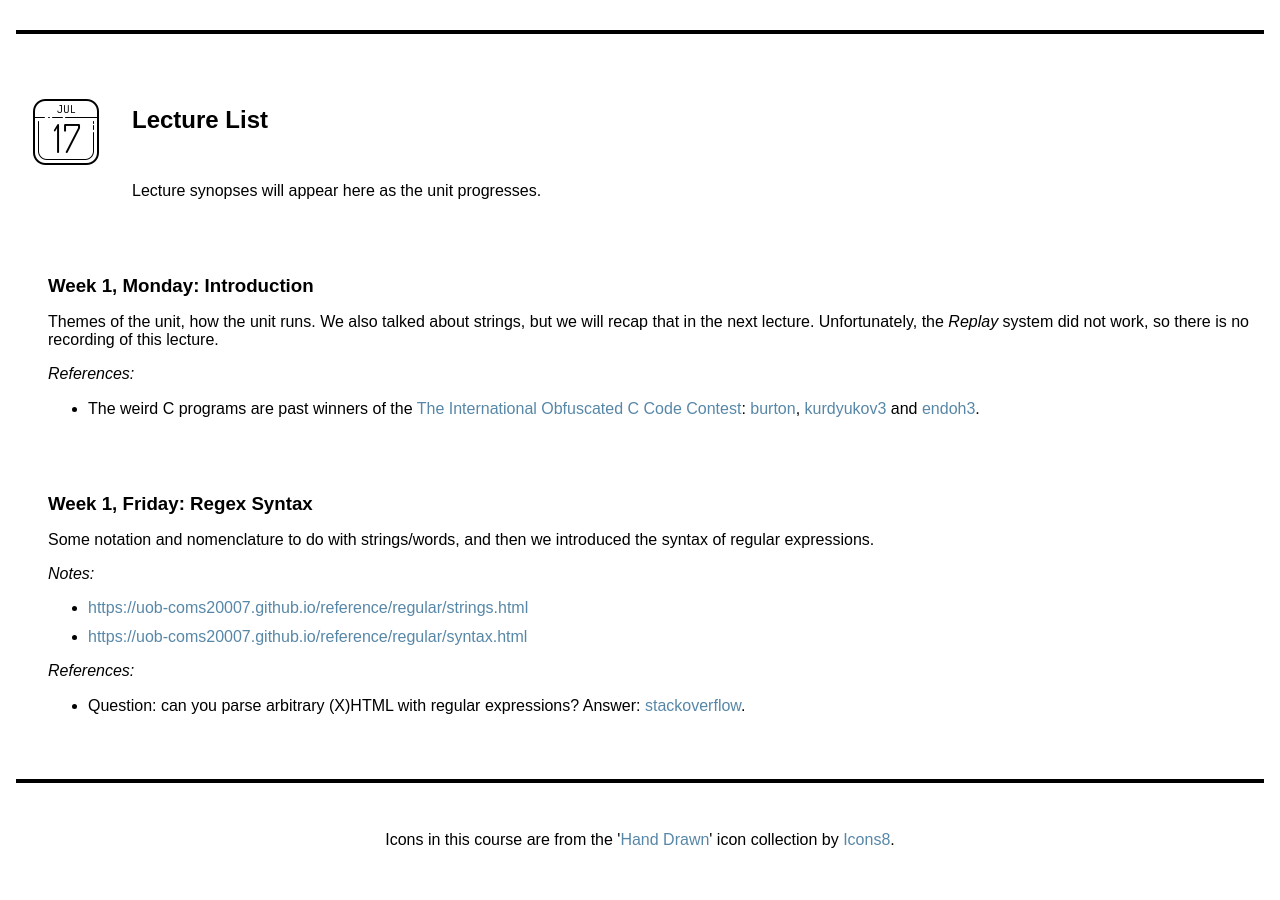
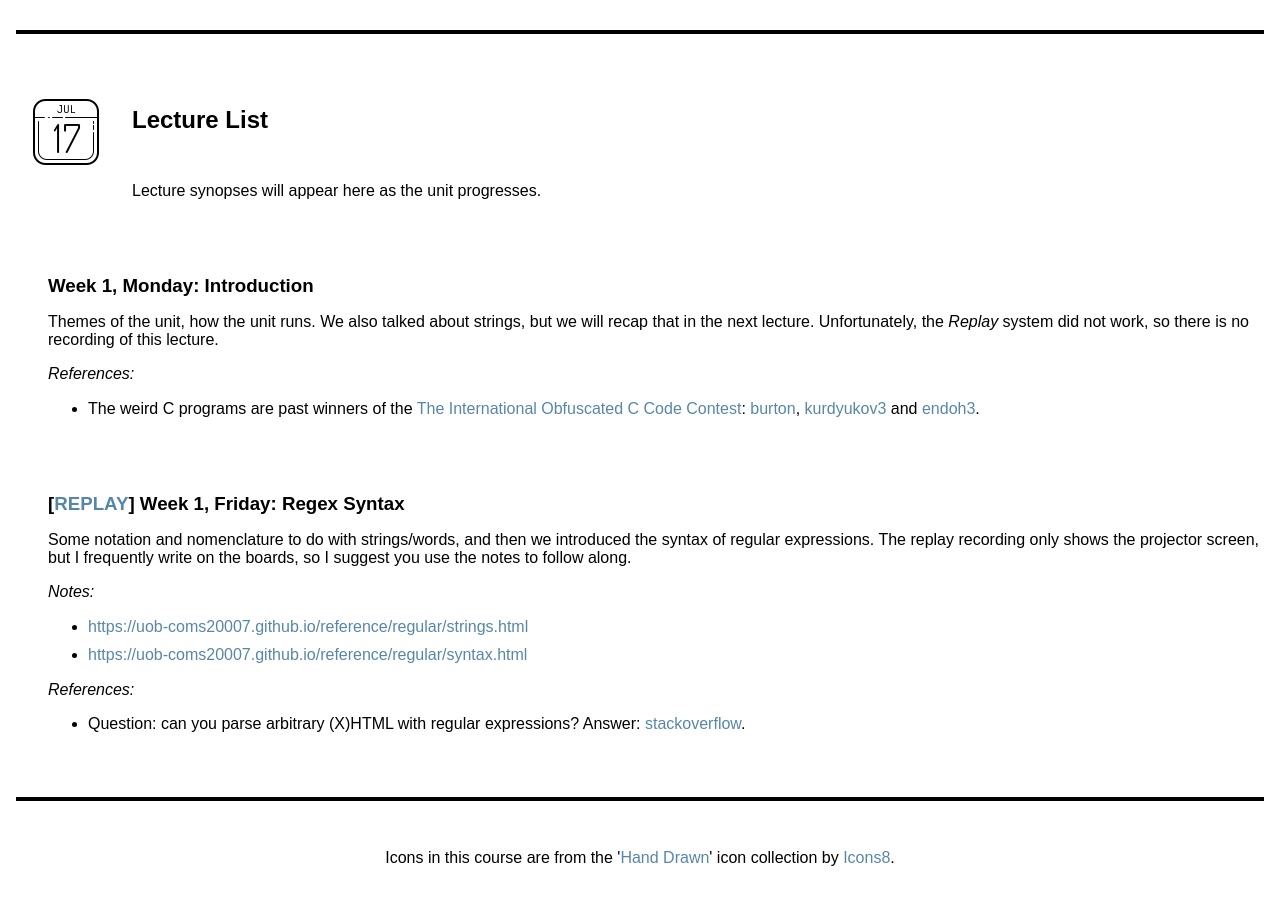
Before and after one commit to uob-coms20007/webpages, a Jekyll site: the page built from schedule.md, in a window 1280 px wide and 900 px high, scrolled down 688 px. Built offline with Jekyll 4.4.1, drawn with Linux system fonts in a browser that asks for light colours; nearby versions of some CDN libraries.

Commit message:
replay for lec2

```diff
--- a/_data/lectures.yml
+++ b/_data/lectures.yml
@@ -6,8 +6,8 @@
     - "The weird C programs are past winners of the [The International Obfuscated C Code Contest](https://www.ioccc.org/): [burton](https://www.ioccc.org/2020/burton/prog.c), [kurdyukov3](https://www.ioccc.org/2020/kurdyukov3/prog.c) and [endoh3](https://www.ioccc.org/2020/endoh3/prog.c)."
 
 - title: Regex Syntax
-  description: Some notation and nomenclature to do with strings/words, and then we introduced the syntax of regular expressions.
-  replay:
+  description: Some notation and nomenclature to do with strings/words, and then we introduced the syntax of regular expressions.  The replay recording only shows the projector screen, but I frequently write on the boards, so I suggest you use the notes to follow along.
+  replay: https://mediasite.bris.ac.uk/Mediasite/Play/cbd3617e47b941db9ad4a9ee33e2a7461d
   notes:
     - https://uob-coms20007.github.io/reference/regular/strings.html
     - https://uob-coms20007.github.io/reference/regular/syntax.html
```
